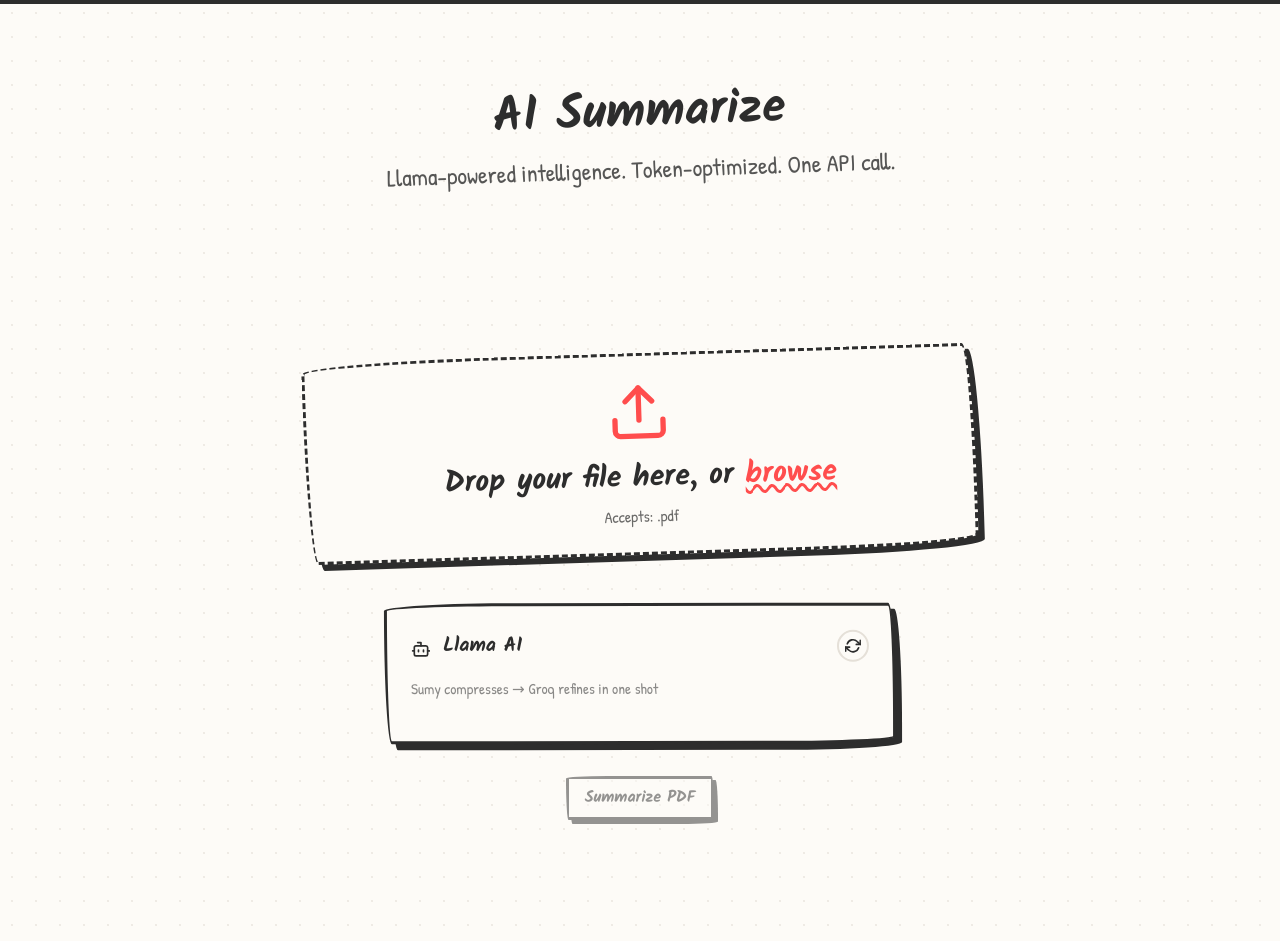
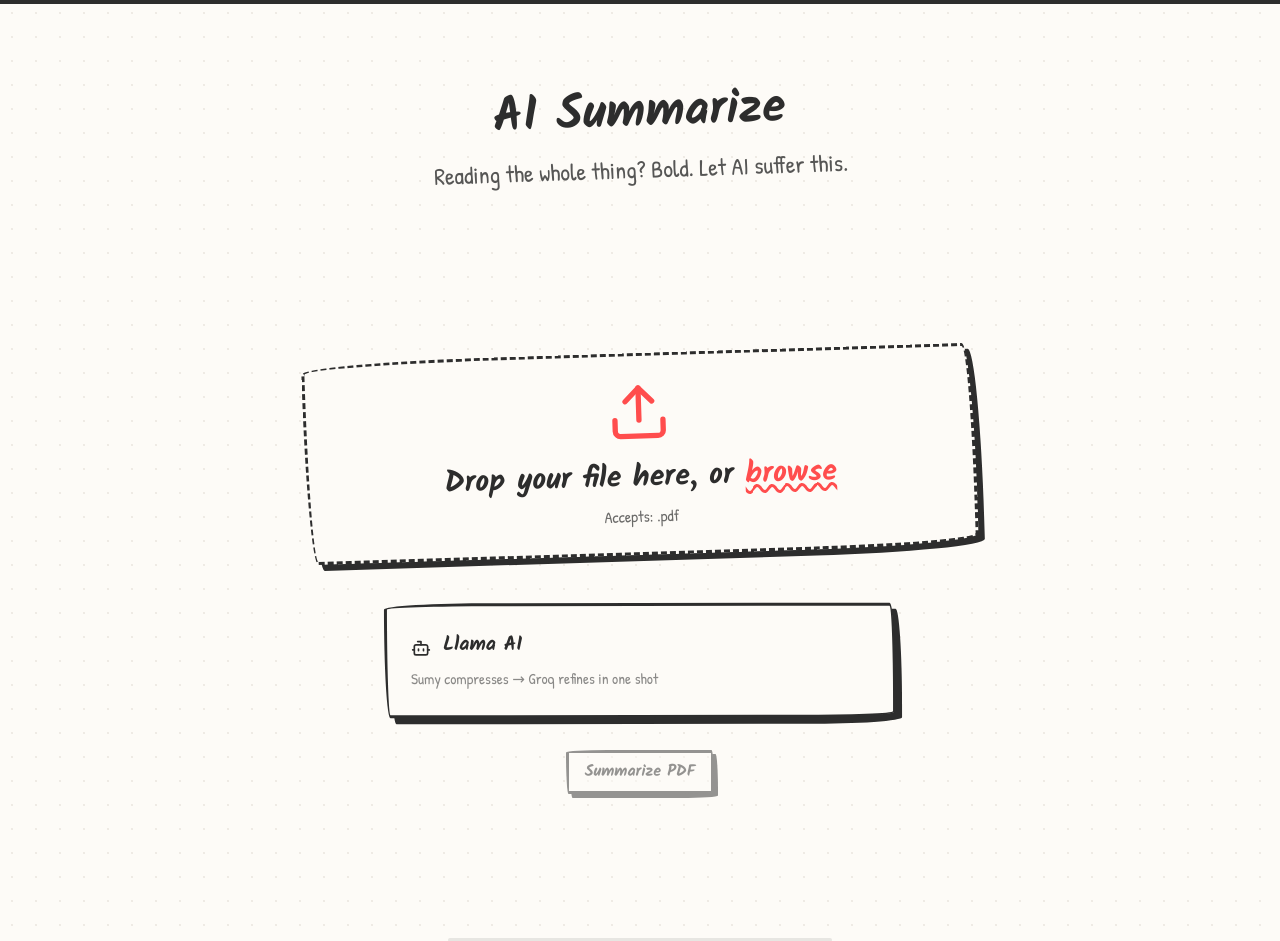
Before and after one commit to Arham-Qureshi/I-hate-PDFs, a Flask app: page /summarize/ in a window 1280 px wide. Shown: the part 71-1012 px from the top of the page. Run offline with Flask 3, Linux system fonts and the light colour scheme; some libraries are stand-ins or nearby versions.

Commit message:
fix: summarise section

```diff
--- a/static/js/summarize.js
+++ b/static/js/summarize.js
@@ -11,70 +11,7 @@ document.addEventListener('DOMContentLoaded', () => {
     const resetBtn = document.getElementById('summarize-reset');
     const engineBadge = document.getElementById('engine-badge');
 
-    const modeInput = document.getElementById('summarize-mode');
-    const modeEmoji = document.getElementById('mode-emoji');
-    const modeLabel = document.getElementById('mode-label');
-    const modeFlipBtn = document.getElementById('mode-flip-btn');
-    const modeHint = document.getElementById('mode-hint');
-    const subtitle = document.getElementById('summarize-subtitle');
-    const sentencesGroup = document.getElementById('sentences-group');
-    const algorithmGroup = document.getElementById('algorithm-group');
-    const optionsRow = document.getElementById('options-row');
-
     if (!input || !form) return;
-
-    const modes = [
-        {
-            key: 'llama',
-            icon: 'bot',
-            label: 'Llama AI',
-            hint: 'Sumy compresses → Groq refines in one shot',
-            subtitle: 'Llama-powered intelligence. Token-optimized. One API call.',
-            showOptions: false,
-        },
-        {
-            key: 'local',
-            icon: 'brain',
-            label: 'Local NLP',
-            hint: 'Pure sumy. Zero cloud calls. Full privacy.',
-            subtitle: 'Local NLP. Page-by-page intelligence. Zero cloud dependency.',
-            showOptions: true,
-        },
-        {
-            key: 'both',
-            icon: 'refresh-cw',
-            label: 'Both',
-            hint: 'Sumy per page + Groq overall summary',
-            subtitle: 'Best of both worlds. Local detail + AI overview.',
-            showOptions: true,
-        },
-    ];
-
-    let currentModeIndex = 0;
-
-    function applyMode(index) {
-        const mode = modes[index];
-        modeInput.value = mode.key;
-        modeEmoji.innerHTML = `<i data-lucide="${mode.icon}" class="w-5 h-5 inline-block"></i>`;
-        modeLabel.textContent = mode.label;
-        modeHint.textContent = mode.hint;
-        if (subtitle) subtitle.textContent = mode.subtitle;
-        lucide.createIcons();
-
-        if (optionsRow) optionsRow.style.display = mode.showOptions ? '' : 'none';
-    }
-
-    if (modeFlipBtn) {
-        modeFlipBtn.addEventListener('click', () => {
-            modeFlipBtn.classList.add('spinning');
-            setTimeout(() => modeFlipBtn.classList.remove('spinning'), 400);
-
-            currentModeIndex = (currentModeIndex + 1) % modes.length;
-            applyMode(currentModeIndex);
-        });
-    }
-
-    applyMode(0);
 
     input.addEventListener('change', () => {
         submitBtn.disabled = !input.files.length;
--- a/templates/summarize/index.html
+++ b/templates/summarize/index.html
@@ -26,47 +26,12 @@
                 {% include 'components/file_upload.html' %}
 
                 <div class="wobble-card w-full max-w-lg mt-6 mb-8" id="config-card">
-                    <div class="flex items-center justify-between mb-4">
-                        <div class="flex items-center gap-3">
-                            <span class="mode-toggle-emoji" id="mode-emoji"><i data-lucide="bot"
-                                    class="w-5 h-5 inline-block"></i></span>
-                            <span class="mode-toggle-label" id="mode-label">Llama AI</span>
-                        </div>
-                        <button type="button" class="mode-toggle-flip" id="mode-flip-btn" title="Switch engine">
-                            <svg width="16" height="16" viewBox="0 0 24 24" fill="none" stroke="currentColor"
-                                stroke-width="2.5" stroke-linecap="round" stroke-linejoin="round">
-                                <polyline points="23 4 23 10 17 10"></polyline>
-                                <polyline points="1 20 1 14 7 14"></polyline>
-                                <path d="M3.51 9a9 9 0 0 1 14.85-3.36L23 10M1 14l4.64 4.36A9 9 0 0 0 20.49 15"></path>
-                            </svg>
-                        </button>
+                    <div class="flex items-center gap-3 mb-2">
+                        <span class="mode-toggle-emoji"><i data-lucide="bot" class="w-5 h-5 inline-block"></i></span>
+                        <span class="mode-toggle-label">Llama AI</span>
                     </div>
 
-                    <p class="mode-hint mb-4" id="mode-hint">Sumy compresses → Groq refines in one shot</p>
-
-                    <div class="grid grid-cols-1 sm:grid-cols-2 gap-4" id="options-row">
-                        <div class="flex flex-col" id="sentences-group">
-                            <label class="font-heading text-lg opacity-80 mb-2">Sentences / page</label>
-                            <select name="sentences" id="summarize-sentences"
-                                class="wobble-input text-center text-base w-full cursor-pointer">
-                                <option value="2">2 sentences</option>
-                                <option value="3" selected>3 sentences</option>
-                                <option value="5">5 sentences</option>
-                                <option value="7">7 sentences</option>
-                            </select>
-                        </div>
-                        <div class="flex flex-col" id="algorithm-group">
-                            <label class="font-heading text-lg opacity-80 mb-2">Algorithm</label>
-                            <select name="algorithm" id="summarize-algorithm"
-                                class="wobble-input text-center text-base w-full cursor-pointer">
-                                <option value="lsa" selected>LSA (Latent Semantic)</option>
-                                <option value="luhn">Luhn</option>
-                                <option value="text-rank">TextRank</option>
-                            </select>
-                        </div>
-                    </div>
-
-                    <input type="hidden" name="mode" id="summarize-mode" value="llama">
+                    <p class="mode-hint">Sumy compresses → Groq refines in one shot</p>
                 </div>
 
                 <div class="text-center w-full">
```
